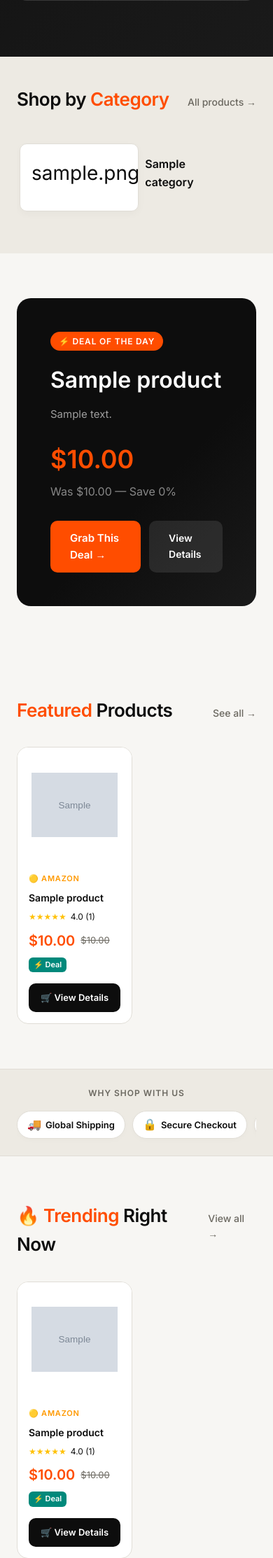
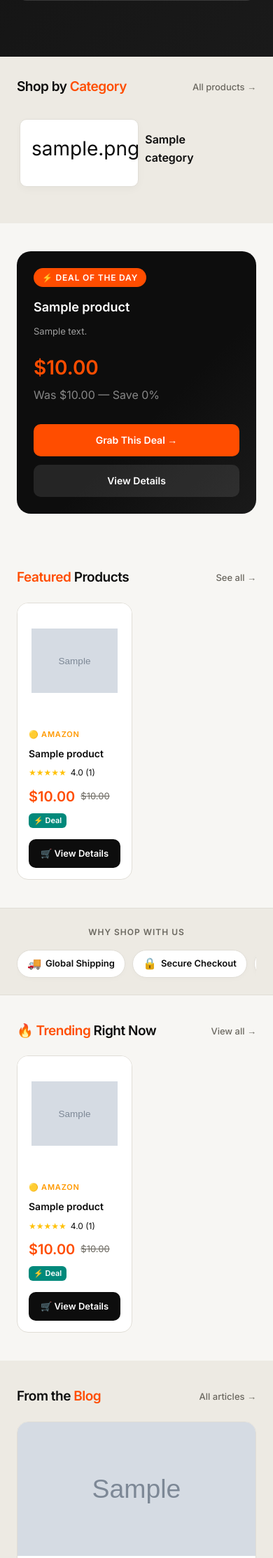
Before and after one commit to AbRehmansaif/shop_toolnix, a Django app: page / in a window 390 px wide. Shown: the part 987-3213 px from the top of the page at 70% size. Run offline with Django 5.2, Linux system fonts and the light colour scheme; tables that the repository leaves empty hold one stand-in row (values such as "Sample post"); grey boxes marked "Sample" are stand-in pictures; some libraries are stand-ins or nearby versions.

Commit message:
implement base layout and home page templates with responsive product and category components

```diff
--- a/templates/base.html
+++ b/templates/base.html
@@ -273,12 +273,15 @@
       text-transform: uppercase; letter-spacing: 0.8px;
       margin-bottom: 16px;
     }
-    .deal-title { font-family: var(--font-display); font-size: 32px; font-weight: 800; margin-bottom: 12px; }
-    .deal-price { font-family: var(--font-display); font-size: 48px; font-weight: 800; color: var(--accent); }
+    .deal-title { font-family: var(--font-display); font-size: 26px; font-weight: 800; margin-bottom: 12px; line-height: 1.3; display: -webkit-box; -webkit-line-clamp: 2; -webkit-box-orient: vertical; overflow: hidden; }
+    .deal-desc { font-size: 15px; line-height: 1.6; display: -webkit-box; -webkit-line-clamp: 3; -webkit-box-orient: vertical; overflow: hidden; margin-bottom: 24px; color: rgba(255,255,255,0.7); }
+    .deal-price { font-family: var(--font-display); font-size: 42px; font-weight: 800; color: var(--accent); }
     .deal-was { font-size: 16px; color: rgba(255,255,255,0.5); margin-top: 4px; }
+    .deal-btns { display: flex; gap: 12px; margin-top: 28px; flex-wrap: wrap; }
+    .deal-btns .btn { flex: 1; min-width: 140px; white-space: nowrap; justify-content: center; text-align: center; }
     .deal-img { aspect-ratio: 1; background: rgba(255,255,255,0.05); border-radius: 16px;
       display: flex; align-items: center; justify-content: center; padding: 24px; }
-    .deal-img img { max-height: 280px; object-fit: contain; }
+    .deal-img img { max-height: 100%; max-width: 100%; object-fit: contain; }
 
     /* FOOTER */
     footer {
@@ -329,6 +332,9 @@
     }
     .nav-toggle:hover { color: var(--accent); }
     @media (max-width: 1024px) {
+      .hide-on-tablet { display: none !important; }
+      .brands-container { gap: 20px !important; }
+      .brands-container > div { font-size: 16px !important; }
       .nav-actions .btn-outline { display: none; }
       .nav-toggle { display: block; }
       .nav-inner { justify-content: space-between; gap: 16px; }
@@ -349,8 +355,6 @@
       .nav-menu.active { display: flex; }
       .nav-links { flex-direction: column; gap: 8px; }
       .nav-search { flex: none; width: 100%; }
-      .deal-banner { grid-template-columns: 1fr; }
-      .deal-img { display: none; }
       .footer-grid { grid-template-columns: repeat(3, 1fr); gap: 32px; }
       .footer-brand { grid-column: span 3; }
       .deal-price { font-size: 36px; }
@@ -360,6 +364,10 @@
     }
     @media (max-width: 768px) {
       .hide-on-mobile { display: none !important; }
+      .section { padding: 40px 0; }
+      .section-sm { padding: 32px 0; }
+      .deal-banner { grid-template-columns: 1fr; text-align: left; }
+      .deal-img { display: none; }
       .footer-grid { grid-template-columns: 1fr 1fr; gap: 32px; }
       .footer-brand { grid-column: span 2; }
     }
@@ -367,6 +375,9 @@
       .nav-inner { padding: 0 16px; gap: 8px; }
       .nav-logo { font-size: 17px; gap: 4px; }
       .cart-btn { width: 38px; height: 38px; font-size: 18px; }
+      .section-header { align-items: center; margin-bottom: 24px; gap: 8px; }
+      .section-title { font-size: 19px; line-height: 1.2; }
+      .section-link { font-size: 13px; white-space: nowrap; }
       .product-grid { grid-template-columns: repeat(2, 1fr); gap: 12px; }
       footer { padding: 40px 0 24px; }
       .footer-grid { grid-template-columns: 1fr 1fr; gap: 24px; margin-bottom: 24px; }
@@ -381,6 +392,13 @@
       .hero-btns .btn { padding: 10px 14px !important; font-size: 13px !important; flex: 1; justify-content: center; text-align: center; }
       .hero-stats > div > div:first-child { font-size: 22px !important; }
       .hero-stats > div > div:last-child { font-size: 11px !important; }
+      .deal-banner { padding: 24px !important; text-align: left; }
+      .deal-banner > div:first-child { display: flex; flex-direction: column; align-items: flex-start; }
+      .deal-title { font-size: 18px !important; line-height: 1.4; display: -webkit-box; -webkit-line-clamp: 3; -webkit-box-orient: vertical; overflow: hidden; margin-bottom: 12px !important; }
+      .deal-desc { font-size: 13px !important; line-height: 1.5 !important; display: -webkit-box; -webkit-line-clamp: 3; -webkit-box-orient: vertical; overflow: hidden; margin-bottom: 20px !important; }
+      .deal-price { font-size: 28px !important; }
+      .deal-btns { flex-direction: column; width: 100%; gap: 12px !important; }
+      .deal-btns .btn { width: 100%; justify-content: center; padding: 12px !important; }
     }
   </style>
   {% block extra_css %}{% endblock %}
--- a/templates/store/home.html
+++ b/templates/store/home.html
@@ -89,7 +89,7 @@
       }
     </style>
     <div style="position: relative;">
-      <button class="hide-on-mobile" onclick="document.getElementById('categorySlider').scrollBy({ left: -300, behavior: 'smooth' })" style="position: absolute; left: -80px; top: 120px; width: 44px; height: 44px; border-radius: 50%; background: var(--white); border: 1px solid var(--border); box-shadow: 0 4px 12px rgba(0,0,0,0.1); cursor: pointer; z-index: 10; display: flex; align-items: center; justify-content: center; font-size: 18px; color: var(--text);">&larr;</button>
+      <button class="hide-on-tablet" onclick="document.getElementById('categorySlider').scrollBy({ left: -300, behavior: 'smooth' })" style="position: absolute; left: -80px; top: 120px; width: 44px; height: 44px; border-radius: 50%; background: var(--white); border: 1px solid var(--border); box-shadow: 0 4px 12px rgba(0,0,0,0.1); cursor: pointer; z-index: 10; display: flex; align-items: center; justify-content: center; font-size: 18px; color: var(--text);">&larr;</button>
 
       <div id="categorySlider" style="display: flex; gap: 16px; overflow-x: auto; scroll-behavior: smooth; scroll-snap-type: x mandatory; padding: 10px 4px 20px 4px;">
         {% for cat in categories %}
@@ -122,7 +122,7 @@
         {% endfor %}
       </div>
 
-      <button class="hide-on-mobile" onclick="document.getElementById('categorySlider').scrollBy({ left: 300, behavior: 'smooth' })" style="position: absolute; right: -80px; top: 120px; width: 44px; height: 44px; border-radius: 50%; background: var(--white); border: 1px solid var(--border); box-shadow: 0 4px 12px rgba(0,0,0,0.1); cursor: pointer; z-index: 10; display: flex; align-items: center; justify-content: center; font-size: 18px; color: var(--text);">&rarr;</button>
+      <button class="hide-on-tablet" onclick="document.getElementById('categorySlider').scrollBy({ left: 300, behavior: 'smooth' })" style="position: absolute; right: -80px; top: 120px; width: 44px; height: 44px; border-radius: 50%; background: var(--white); border: 1px solid var(--border); box-shadow: 0 4px 12px rgba(0,0,0,0.1); cursor: pointer; z-index: 10; display: flex; align-items: center; justify-content: center; font-size: 18px; color: var(--text);">&rarr;</button>
     </div>
   </div>
 </section>
@@ -135,14 +135,14 @@
       <div>
         <div class="deal-badge">⚡ Deal of the Day</div>
         <h2 class="deal-title">{{ deal_of_day.title }}</h2>
-        <p style="color:rgba(255,255,255,0.6); margin-bottom:24px; font-size:15px;">{{ deal_of_day.short_description }}</p>
+        <p class="deal-desc" style="color:rgba(255,255,255,0.6); margin-bottom:24px; font-size:15px; line-height: 1.6;">{{ deal_of_day.short_description }}</p>
         <div class="deal-price">${{ deal_of_day.display_price }}</div>
         {% if deal_of_day.original_price %}
         <div class="deal-was">Was ${{ deal_of_day.original_price }} — Save {{ deal_of_day.discount_percent }}%</div>
         {% endif %}
-        <div style="margin-top:28px; display:flex; gap:12px;">
-          <a href="{% url 'track_click' deal_of_day.slug %}" class="btn btn-primary" style="font-size:15px; padding:13px 28px;" target="_blank" rel="noopener noreferrer sponsored">Grab This Deal →</a>
-          <a href="{% url 'product_detail' deal_of_day.slug %}" class="btn" style="background:rgba(255,255,255,0.1); color:white; padding:13px 28px;">View Details</a>
+        <div class="deal-btns">
+          <a href="{% url 'track_click' deal_of_day.slug %}" class="btn btn-primary" target="_blank" rel="noopener noreferrer sponsored">Grab This Deal →</a>
+          <a href="{% url 'product_detail' deal_of_day.slug %}" class="btn" style="background:rgba(255,255,255,0.1); color:white;">View Details</a>
         </div>
       </div>
       <div class="deal-img">
@@ -213,7 +213,7 @@
 <section class="hide-on-mobile" style="background: var(--white); padding: 40px 0; border-bottom: 1px solid var(--border);">
   <div class="container">
     <p style="text-align:center; font-size:13px; color:var(--muted); text-transform:uppercase; letter-spacing:1px; font-weight:600; margin-bottom:24px;">Featuring Premium Tech Brands</p>
-    <div style="display:flex; justify-content:center; align-items:center; gap:40px; flex-wrap:wrap; max-width: 900px; margin: 0 auto;">
+    <div class="brands-container" style="display:flex; justify-content:center; align-items:center; gap:40px; flex-wrap:wrap; max-width: 900px; margin: 0 auto;">
       <!-- Tech Gadgets / Power -->
       <div style="font-family:var(--font-display); font-size:22px; font-weight:800; color:#00BFA5; letter-spacing: 1px;" title="Tech Gadgets">ANKER</div>
       <div style="font-family:var(--font-display); font-size:22px; font-weight:800; color:#121212;" title="Tech Gadgets">AUKEY</div>
```
